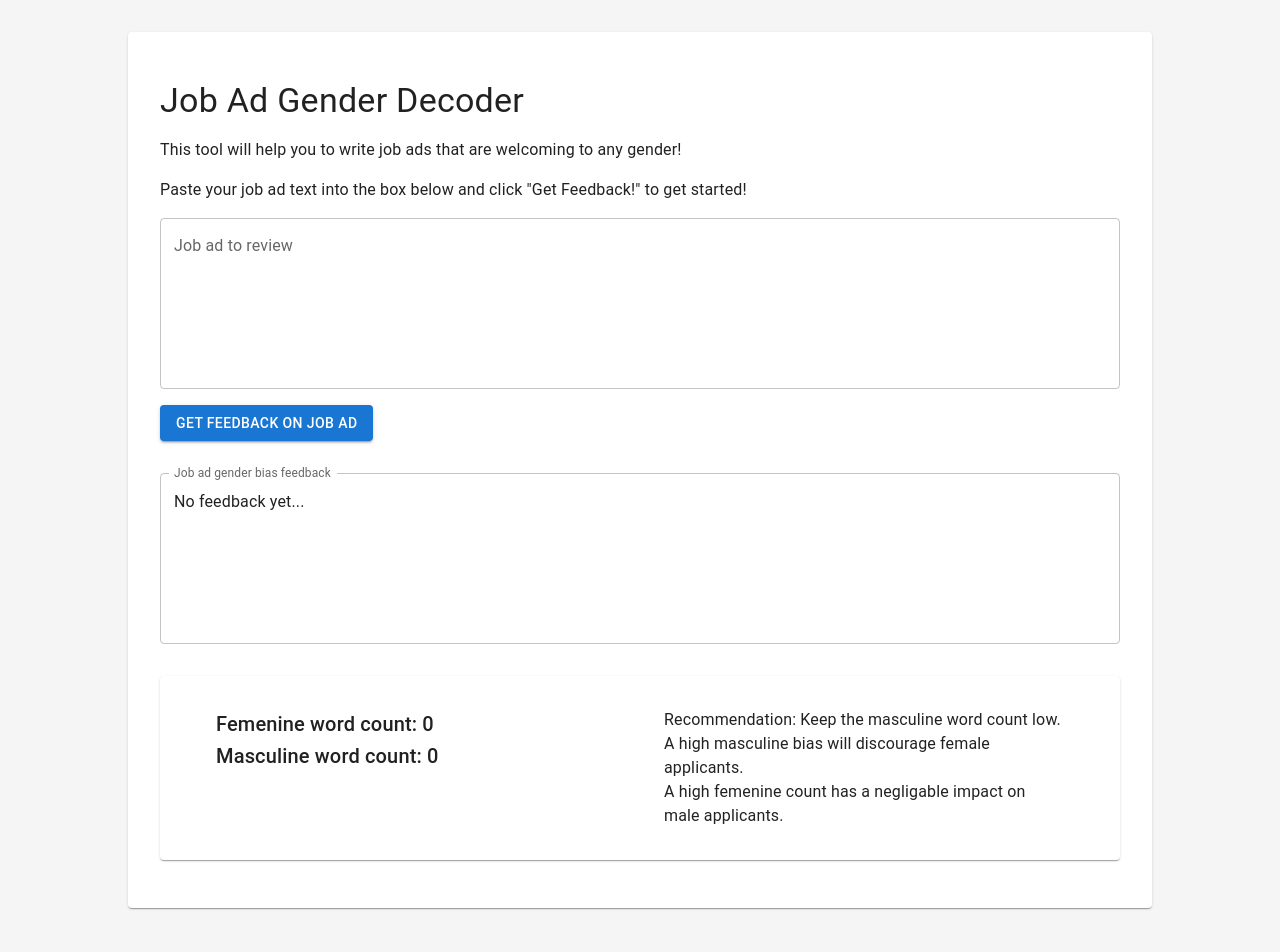
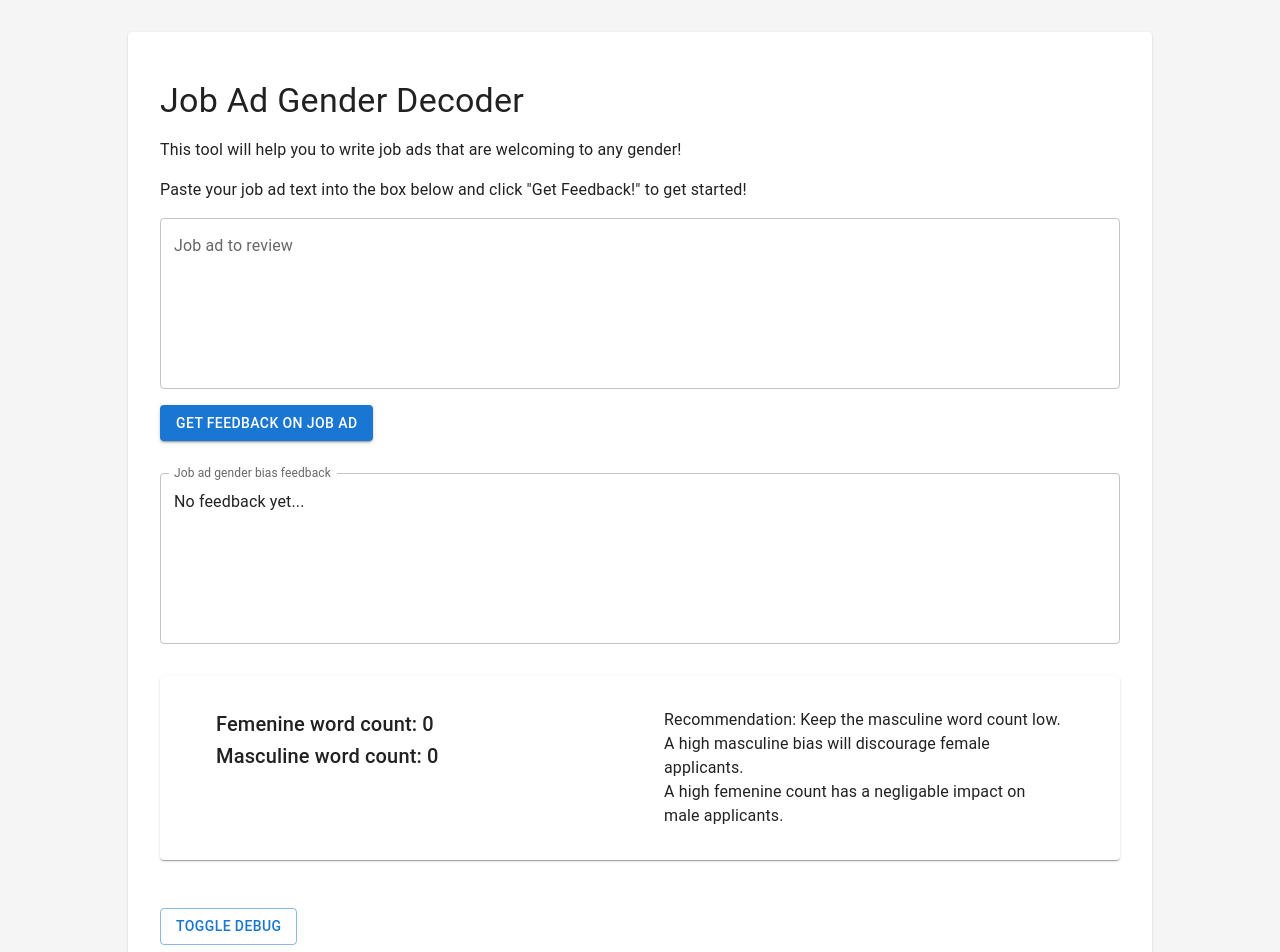
Before and after one commit to jav/jobad-gender-decoder-frontend, a React (Create React App) app: page / in a window 1280 px wide. Shown: the top 952 px of the page. Built offline with nearby package versions, Linux system fonts and the light colour scheme.

Commit message:
Add prompt debug scaffold.

```diff
--- a/src/App.tsx
+++ b/src/App.tsx
@@ -9,7 +9,7 @@ import JobAdInput from './JobAdInput';
 import JobAdFeedback from './JobAdFeedback';
 import Bias from './Bias';
 import { countFemenineWords, countMasculineWords } from './wordlist/wordlist';
-import { Button, Paper } from '@mui/material';
+import { Button, Paper, TextField } from '@mui/material';
 
 const REACT_APP_BACKEND_URL = process.env.REACT_APP_BACKEND_URL
 
@@ -20,6 +20,8 @@ function App() {
   const [jobAdFeedback, setJobAdFeedback] = useState("No feedback yet...")
   const [femenineWordCount, setFemenineWordCount] = useState(0)
   const [masculineWordCount, setMasculineWordCount] = useState(0)
+  const [debug, setDebug] = useState(false)
+  const [feedbackPrompt, setFeedbackPrompt] = useState("")
 
   const jobAdInputChanged = (s: string) => {
     setJobAdInputText(() => s)
@@ -48,6 +50,18 @@ function App() {
     }
   }
 
+  const toggleDebug = async () => {
+    setDebug(!debug)
+    const getPromptResponse: { prompt: string } = await fetch(REACT_APP_BACKEND_URL + "/getPrompt", {
+      method: "GET",
+      headers: {
+        "Content-Type": "application/json"
+      }
+    })
+      .then(res => res.json())
+    setFeedbackPrompt(() => getPromptResponse["prompt"])
+  }
+
   return (
     <Container>
       <Paper sx={{ mx: 8, my: 4, padding: 2 }}>
@@ -59,6 +73,17 @@ function App() {
           <Button sx={{ marginTop: 2, marginBottom: 4, marginRight: 4 }} variant="contained" onClick={getFeedbackOnJobAd}>Get feedback on Job Ad</Button>
           <JobAdFeedback value={jobAdFeedback} />
           <Bias femenineWordCount={femenineWordCount} masculineWordCount={masculineWordCount} />
+          {process.env.NODE_ENV === "development" ?
+            <Button sx={{ marginTop: 2, marginBottom: 4, marginRight: 4 }}
+              variant="outlined"
+              onClick={() => toggleDebug()}>
+              Toggle Debug
+            </Button> : null
+          }
+          {debug ?
+            <TextField>{feedbackPrompt}</TextField>
+            : null}
+
         </Box>
       </Paper>
     </Container>
```
